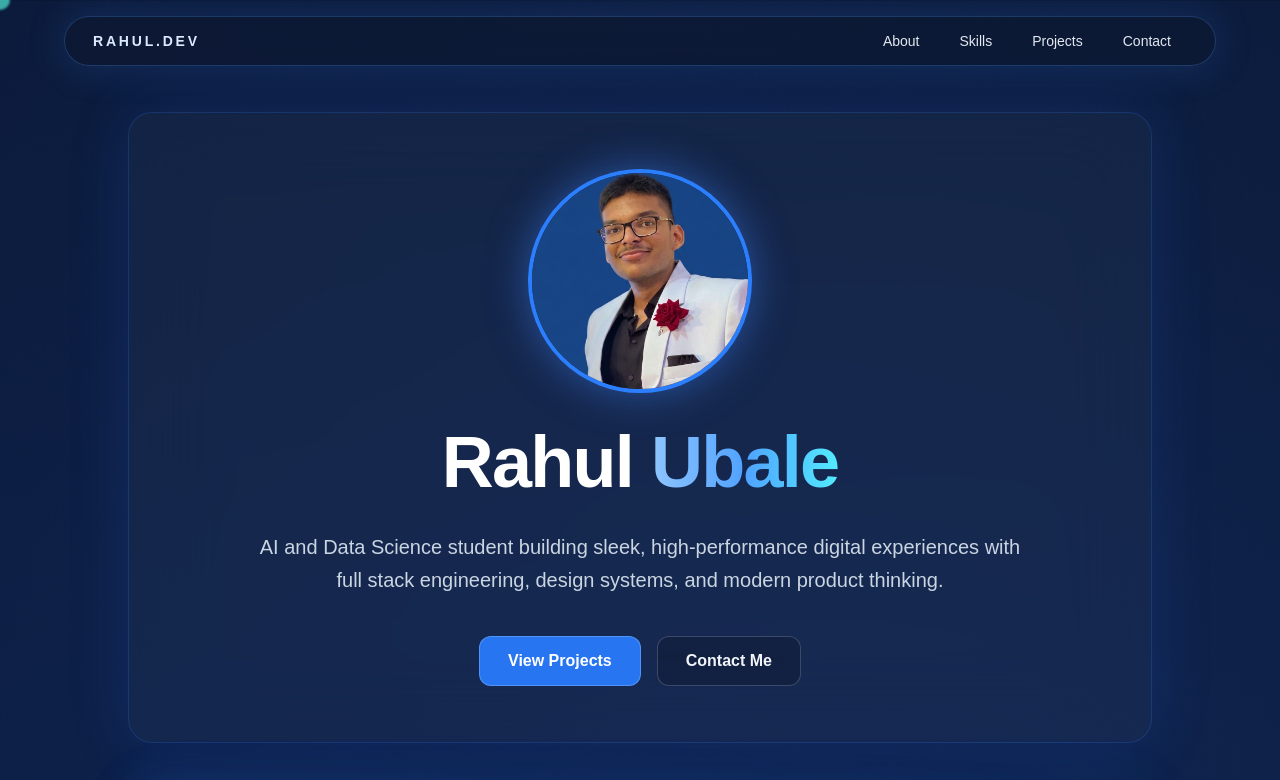
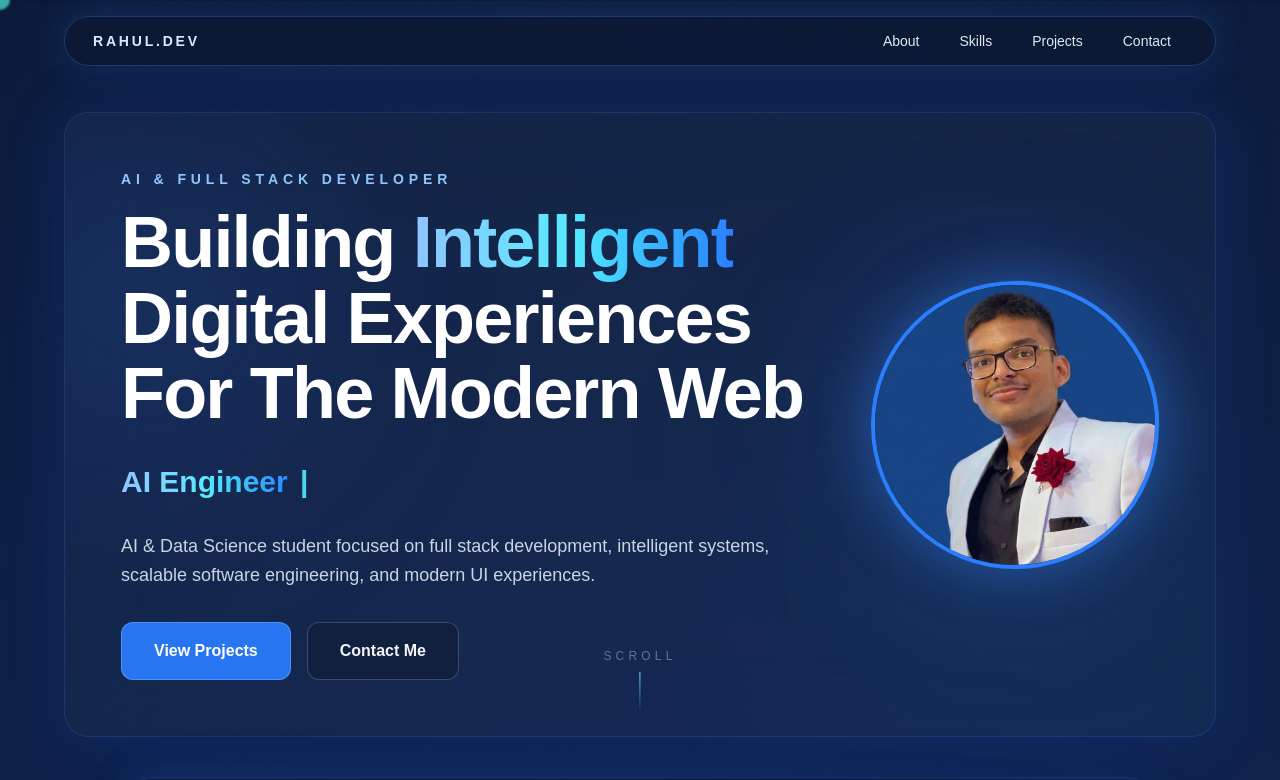
Before and after one commit to RahulUbale06/rahul-portfolio, a Next.js app: page / in a window 1280 px wide. Shown: the top 780 px of the page. Built offline with nearby package versions, Linux system fonts and the light colour scheme.

Commit message:
landing page and loader

```diff
--- /dev/null
+++ b/app/Loader.tsx
@@ -0,0 +1,47 @@
+"use client";
+
+import { TypeAnimation } from "react-type-animation";
+
+export default function Loader() {
+  return (
+    <div className="fixed inset-0 z-[9999] flex flex-col items-center justify-center overflow-hidden bg-[#030712]">
+
+      {/* Background Glow */}
+      <div className="absolute h-96 w-96 rounded-full bg-blue-500/20 blur-[120px]" />
+
+      {/* Logo */}
+      <h1 className="animate-pulse bg-gradient-to-r from-blue-300 via-cyan-300 to-blue-500 bg-clip-text text-5xl font-bold tracking-[0.35em] text-transparent sm:text-7xl">
+        RAHUL.DEV
+      </h1>
+
+      {/* Typing Loader */}
+      <div className="mt-8 flex items-center text-sm uppercase tracking-[0.3em] text-slate-400 sm:text-base">
+
+        <TypeAnimation
+          sequence={[
+            "INITIALIZING SYSTEM...",
+            1500,
+            "LOADING EXPERIENCE...",
+            1500,
+            "PREPARING INTERFACE...",
+            1500,
+          ]}
+          speed={50}
+          repeat={Infinity}
+          wrapper="span"
+        />
+
+        <span className="ml-1 animate-pulse text-cyan-300">
+          |
+        </span>
+
+      </div>
+
+      {/* Bottom Glow Line */}
+      <div className="absolute bottom-0 h-[2px] w-full overflow-hidden bg-white/5">
+        <div className="h-full w-1/3 animate-[loader_2s_linear_infinite] bg-gradient-to-r from-transparent via-cyan-300 to-transparent" />
+      </div>
+
+    </div>
+  );
+}
--- a/app/globals.css
+++ b/app/globals.css
@@ -29,3 +29,12 @@ body {
   color: var(--foreground);
   font-family: Arial, Helvetica, sans-serif;
 }
+@keyframes loader {
+  0% {
+    transform: translateX(-100%);
+  }
+
+  100% {
+    transform: translateX(400%);
+  }
+}
--- a/app/page.tsx
+++ b/app/page.tsx
@@ -1,8 +1,10 @@
  "use client";
 
-import { useEffect, useRef } from "react";
+import { useEffect, useRef, useState } from "react";
 import gsap from "gsap";
 import { ScrollTrigger } from "gsap/ScrollTrigger";
+import { TypeAnimation } from "react-type-animation";
+import Loader from "./Loader";
 import Navbar from "./navbar";
 import About from "./about";
 import TechStack from "./TechStack";
@@ -13,11 +15,51 @@ import Contact from "./Contact";
 export default function Home() {
   const featureCardsRef = useRef<HTMLDivElement | null>(null);
   const contactRef = useRef<HTMLElement | null>(null);
+  const [loading, setLoading] = useState(true);
+  const heroRef = useRef<HTMLElement | null>(null);
 
   useEffect(() => {
+    const timer = setTimeout(() => {
+      setLoading(false);
+    }, 3200);
     gsap.registerPlugin(ScrollTrigger);
 
     const ctx = gsap.context(() => {
+      if (heroRef.current) {
+
+        gsap.fromTo(
+          ".hero-reveal",
+          {
+            opacity: 0,
+            y: 80,
+          },
+          {
+            opacity: 1,
+            y: 0,
+            duration: 1.2,
+            stagger: 0.18,
+            ease: "power3.out",
+          }
+        );
+
+        gsap.fromTo(
+          ".hero-image",
+          {
+            opacity: 0,
+            scale: 0.7,
+            rotate: 8,
+          },
+          {
+            opacity: 1,
+            scale: 1,
+            rotate: 0,
+            duration: 1.5,
+            ease: "power4.out",
+            delay: 0.3,
+          }
+        );
+
+      }
       if (featureCardsRef.current) {
         const cards = featureCardsRef.current.children;
         gsap.fromTo(
@@ -60,7 +102,12 @@ export default function Home() {
     });
 
     return () => ctx.revert();
+    return () => clearTimeout(timer);
   }, []);
+
+  if (loading) {
+    return <Loader />;
+  }
 
   return (
     <main className="relative min-h-screen overflow-hidden bg-[#030712] px-4 pb-16 pt-28 text-white sm:px-6 lg:px-8">
@@ -69,50 +116,152 @@ export default function Home() {
       <div className="pointer-events-none absolute inset-0 bg-gradient-to-b from-slate-950/0 via-slate-950/40 to-slate-950" />
 
       <section
+  ref={heroRef}
   id="hero"
-        className="relative z-10 mx-auto w-full max-w-5xl rounded-3xl border border-blue-500/20 bg-white/[0.03] p-6 shadow-[0_0_60px_rgba(37,99,235,0.18)] backdrop-blur-2xl transition-all duration-500 sm:p-10 lg:p-14"
+  className="relative z-10 mx-auto flex w-full max-w-6xl flex-col-reverse items-center gap-10 overflow-hidden rounded-3xl border border-blue-500/20 bg-white/[0.03] p-6 shadow-[0_0_60px_rgba(37,99,235,0.18)] backdrop-blur-2xl transition-all duration-500 sm:p-8 lg:flex-row lg:justify-between lg:gap-16 lg:p-14
+   overflow-hidden rounded-3xl border border-blue-500/20 bg-white/[0.03] p-8 shadow-[0_0_60px_rgba(37,99,235,0.18)] backdrop-blur-2xl transition-all duration-500 lg:flex-row lg:justify-between lg:p-14"
 >
-      {/* <div className="mx-auto mb-2 flex w-fit justify-center">
-        <img
-          src="/blue_bg_hero.png"
-          alt="Rahul Ubale"
-          className="h-40 w-40 rounded-full border-4 border-blue-400/40 object-cover shadow-[0_0_50px_rgba(59,130,246,0.6)]"
+
+  {/* Animated Background Glow */}
+  <div className="absolute -left-20 top-10 h-52 w-52 sm:h-64 sm:w-64 lg:h-72 lg:w-72 rounded-full bg-blue-500/20 blur-[120px]" />
+  <div className="absolute bottom-0 right-0 h-80 w-80 rounded-full bg-cyan-500/10 blur-[140px]" />
+
+  {/* LEFT CONTENT */}
+  <div className="relative z-10 flex-1">
+
+    {/* Small Label */}
+    <p className="hero-reveal mb-4 text-sm font-semibold uppercase tracking-[0.35em] text-blue-300">
+      AI & FULL STACK DEVELOPER
+    </p>
+
+    {/* Heading */}
+    <h1 className="hero-reveal text-4xl sm:text-5xl lg:text-7xl font-semibold leading-[1.05] tracking-tight text-white sm:text-6xl lg:text-7xl">
+      Building{" "}
+      <span className="bg-gradient-to-r from-blue-300 via-cyan-300 to-blue-500 bg-clip-text text-transparent">
+        Intelligent
+      </span>
+      <br />
+      Digital Experiences
+      <br />
+      For The Modern Web
+    </h1>
+
+    {/* Typing Animation */}
+    <div className="hero-reveal mt-8 flex items-center gap-1 text-2xl font-semibold sm:text-3xl">
+
+      <TypeAnimation
+        sequence={[
+          "AI Engineer",
+          2000,
+          "",
+          500,
+
+          "Cyber Security",
+          2000,
+          "",
+          500,
+
+          "System Design",
+          2000,
+          "",
+          500,
+
+          "Software Developer",
+          2000,
+          "",
+          500,
+
+          "Machine Learning Engineer",
+          2000,
+          "",
+          500,
+
+          "Data Analyst",
+          2000,
+          "",
+          500,
+
+          "Backend Developer",
+          2000,
+          "",
+          500,
+
+          "Full Stack Developer",
+          2000,
+          "",
+          500,
+        ]}
+        wrapper="span"
+        speed={50}
+        repeat={Infinity}
+        className="bg-gradient-to-r from-blue-300 via-cyan-300 to-blue-500 bg-clip-text text-transparent"
       />
-      </div> */}
-      <div className="mx-auto mb-2 flex w-fit justify-center">
-  <div className="relative h-56 w-56 overflow-hidden rounded-full border-4 border-blue-500 shadow-[0_0_40px_rgba(59,130,246,0.5)]">
 
+      <span className="animate-pulse text-cyan-300">|</span>
+    </div>
+
+    {/* Description */}
+    <p className="hero-reveal mt-8 max-w-2xl text-base leading-relaxed text-slate-300 sm:text-lg">
+      AI & Data Science student focused on full stack development,
+      intelligent systems, scalable software engineering, and modern UI experiences.
+    </p>
+
+    {/* Buttons */}
+    <div className="hero-reveal mt-8 flex flex-col gap-4 sm:flex-row">
+
+      <a href="#projects">
+        <button className="group relative overflow-hidden rounded-xl border border-blue-300/40 bg-blue-500/90 px-8 py-4 font-semibold text-white transition-all duration-300 hover:-translate-y-1 hover:bg-blue-400 hover:shadow-[0_10px_35px_rgba(59,130,246,0.45)]">
+
+          <span className="relative z-10">
+            View Projects
+          </span>
+
+          <span className="absolute inset-0 -translate-x-full bg-gradient-to-r from-transparent via-white/30 to-transparent transition-transform duration-700 group-hover:translate-x-full" />
+        </button>
+      </a>
+
+      <a href="#contact">
+        <button className="rounded-xl border border-slate-500/50 bg-slate-900/40 px-8 py-4 font-semibold text-slate-100 transition-all duration-300 hover:-translate-y-1 hover:border-blue-400/70 hover:bg-blue-500/10 hover:text-blue-100">
+          Contact Me
+        </button>
+      </a>
+
+    </div>
+
+  </div>
+
+  {/* RIGHT SIDE IMAGE */}
+  <div className="hero-image relative z-10 flex justify-center">
+
+    {/* Glow Ring */}
+    <div className="absolute h-52 w-52 sm:h-64 sm:w-64 lg:h-72 lg:w-72 rounded-full bg-blue-500/20 blur-[80px]" />
+
+    {/* Rotating Border */}
+    <div className="absolute aspect-square w-60 rounded-full border border-cyan-400/20 border-t-cyan-300 opacity-60 animate-[spin_18s_linear_infinite] sm:w-72" />
+    <div className="absolute h-52 w-52 rounded-full border border-blue-500/20 blur-[1px] sm:h-64 sm:w-64" />
+    {/* Image */}
+    <div className="relative aspect-square w-52 animate-[float_5s_ease-in-out_infinite] overflow-hidden rounded-full border-4 border-blue-500 shadow-[0_0_60px_rgba(59,130,246,0.45)] sm:w-64 lg:w-72">
       <img
         src="/Rahul_ubale.png"
         alt="Rahul Ubale"
-      className="h-full w-full object-cover object-[center_5%] scale-115"
+        className="h-full w-full object-cover object-[center_5%] scale-110"
       />
 
     </div>
+
   </div>
 
-        <h1 className="mt-6 text-center text-4xl font-semibold leading-tight tracking-tight text-white sm:text-5xl lg:text-7xl">
-          Rahul{" "}
-          <span className="bg-gradient-to-r from-blue-300 via-blue-400 to-cyan-300 bg-clip-text text-transparent">
-            Ubale
-          </span>
-        </h1>
+  {/* Scroll Indicator */}
+  <div className="absolute bottom-6 left-1/2 hidden -translate-x-1/2 flex-col items-center lg:flex">
 
-        <p className="mx-auto mt-6 max-w-3xl text-center text-base leading-relaxed text-slate-300 sm:text-lg lg:text-xl">
-          AI and Data Science student building sleek, high-performance digital experiences with full stack engineering, design systems, and modern product thinking.
+    <p className="text-xs uppercase tracking-[0.35em] text-slate-500">
+      Scroll
     </p>
 
-        <div className="mt-10 flex flex-col items-center justify-center gap-4 sm:flex-row">
-          <a href="#projects"><button className="group relative w-full overflow-hidden rounded-xl border border-blue-300/40 bg-blue-500/90 px-7 py-3 font-semibold text-white transition-all duration-300 hover:-translate-y-1 hover:bg-blue-400 hover:shadow-[0_10px_35px_rgba(59,130,246,0.45)] sm:w-auto">
-            <span className="relative z-10">View Projects</span>
-            <span className="absolute inset-0 -translate-x-full bg-gradient-to-r from-transparent via-white/30 to-transparent transition-transform duration-700 group-hover:translate-x-full" />
-          </button>
-          </a>
-          <a href="#contact"><button  className="w-full rounded-xl border border-slate-500/50 bg-slate-900/40 px-7 py-3 font-semibold text-slate-100 transition-all duration-300 hover:-translate-y-1 hover:border-blue-400/70 hover:bg-blue-500/10 hover:text-blue-100 sm:w-auto">
-            Contact Me
-          </button>
-          </a>
+    <div className="mt-2 h-10 w-[1px] bg-gradient-to-b from-cyan-300 to-transparent animate-pulse" />
+
   </div>
+
 </section>
 
       <About />
--- a/package.json
+++ b/package.json
@@ -19,6 +19,7 @@
     "next": "16.2.6",
     "react": "19.2.4",
     "react-dom": "19.2.4",
+    "react-type-animation": "^3.2.0",
     "tailwind-merge": "^3.6.0"
   },
   "devDependencies": {
```
Also changed, not shown: 1 other file (tests, documents, lock files or other folders). Lines whose indentation alone changed are shown as unchanged.
